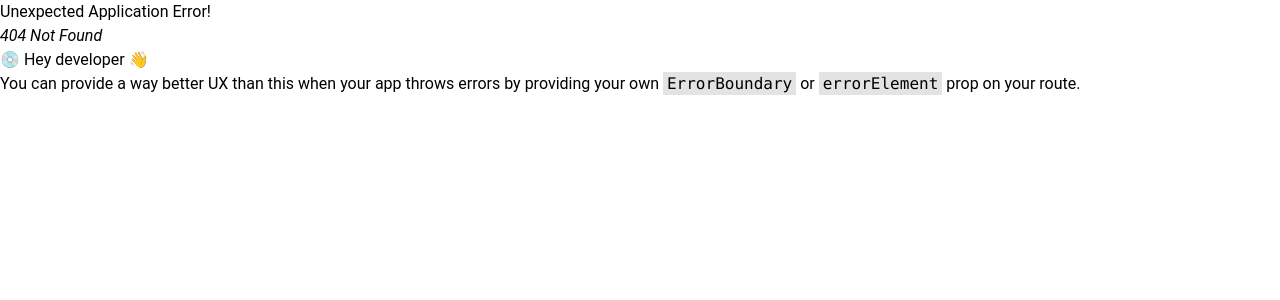
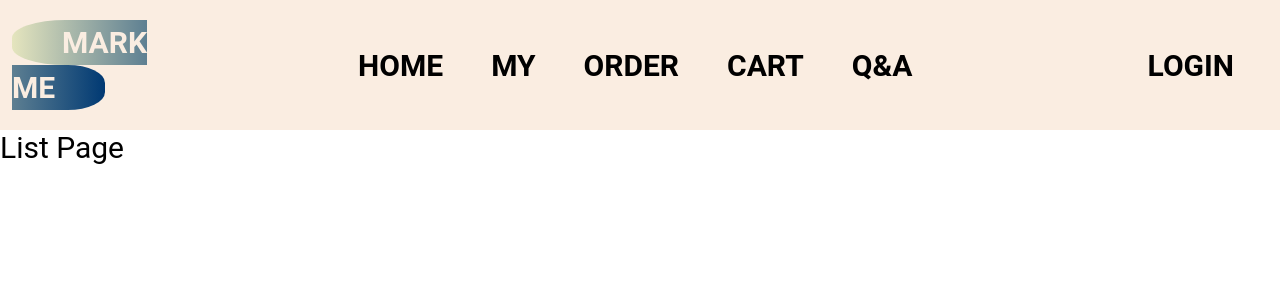
Before and after one commit to wndudrla1011/mall-markme-2024, a React (Create React App) app in the folder src/main/frontend/: page /cart/list in a window 1280 px wide. Before the commit this address had no page. Shown: the top 300 px of the page. Built offline with nearby package versions, Linux system fonts and the light colour scheme; the HTML template or start-up script is replaced by a standard one.

Commit message:
routing cart and list, lay out 2-deps page

```diff
--- /dev/null
+++ b/src/main/frontend/src/router/cartRouter.js
@@ -0,0 +1,19 @@
+import React, { Suspense, lazy } from "react";
+import Loading from "../pages/Loading";
+
+const CartList = lazy(() => import("../pages/cart/ListPage"));
+
+const cartRouter = () => {
+  return [
+    {
+      path: "list",
+      element: (
+        <Suspense fallback={<Loading />}>
+          <CartList />
+        </Suspense>
+      ),
+    },
+  ];
+};
+
+export default cartRouter;
--- a/src/main/frontend/src/router/root.js
+++ b/src/main/frontend/src/router/root.js
@@ -1,6 +1,7 @@
 import { Suspense, lazy } from "react";
 import { createBrowserRouter } from "react-router-dom";
 import Loading from "../pages/Loading";
+import cartRouter from "./cartRouter";
 
 // const Main = lazy(() => {
 //   return Promise.all([
@@ -10,6 +11,7 @@ import Loading from "../pages/Loading";
 // });
 
 const Main = lazy(() => import("../pages/MainPage"));
+const CartIndex = lazy(() => import("../pages/cart/IndexPage"));
 
 const root = createBrowserRouter([
   {
@@ -20,6 +22,15 @@ const root = createBrowserRouter([
       </Suspense>
     ),
   },
+  {
+    path: "cart",
+    element: (
+      <Suspense fallback={<Loading />}>
+        <CartIndex />
+      </Suspense>
+    ),
+    children: cartRouter(),
+  },
 ]);
 
 export default root;
```
